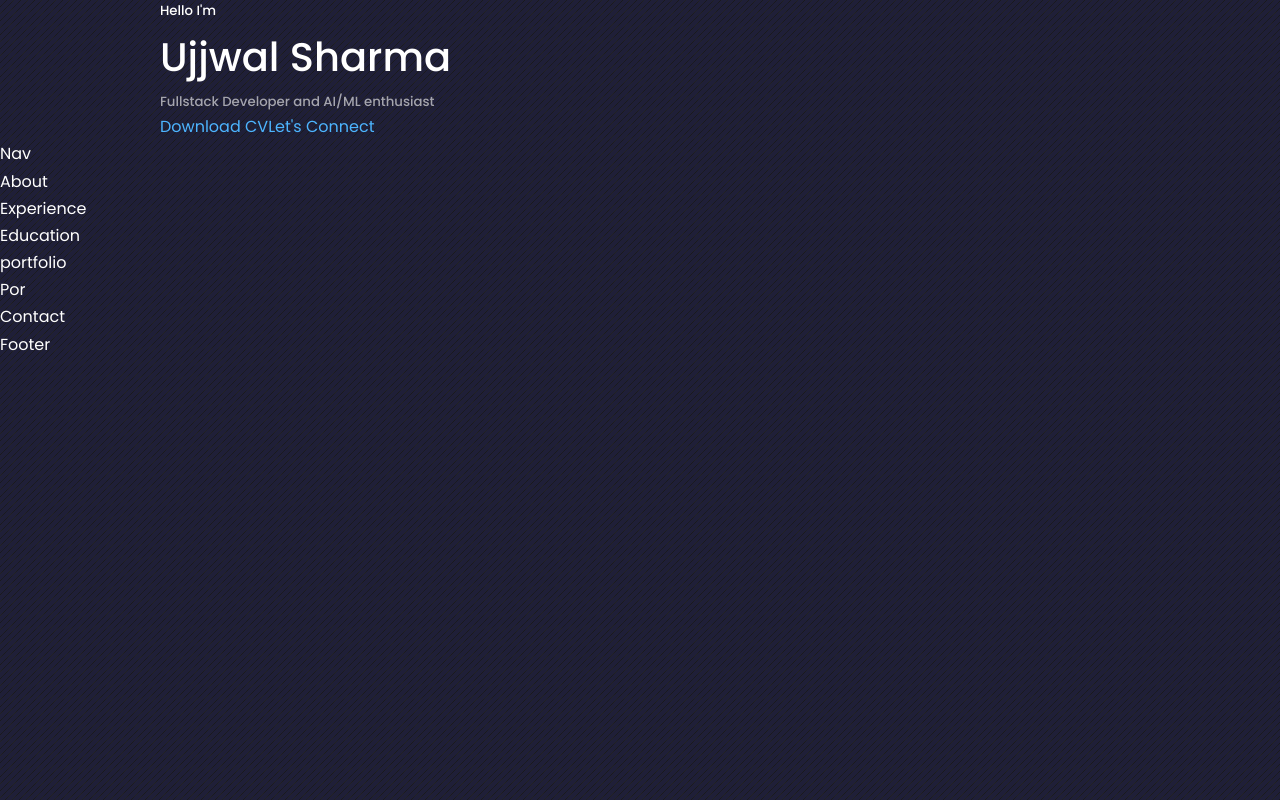
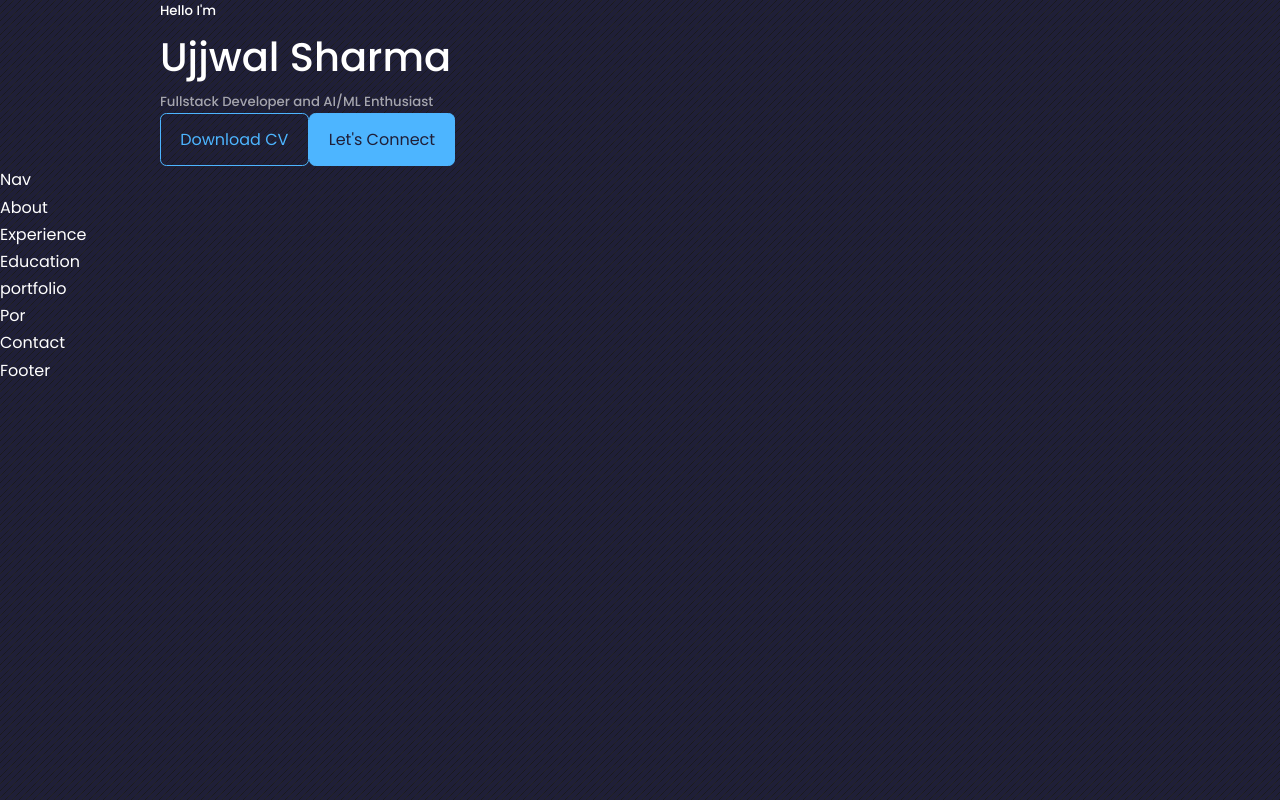
Before and after one commit to Ujjwalsharma7/Portfolio, a React (Create React App) app: page / in a window 1280 px wide. Built offline with nearby package versions, Linux system fonts and the light colour scheme.

Commit message:
added btn class in cta

```diff
--- a/src/components/header/CTA.jsx
+++ b/src/components/header/CTA.jsx
@@ -5,8 +5,8 @@ function CTA() {
   return (
 
       <div className="cta">
-        <a href={Resume} download>Download CV</a>
-        <a href="#contact">Let's Connect</a>
+        <a href={Resume} download className='btn'>Download CV</a>
+        <a href="#contact" className='btn btn-primary'>Let's Connect</a>
       </div>
 
   )
--- a/src/components/header/Header.jsx
+++ b/src/components/header/Header.jsx
@@ -7,7 +7,7 @@ function Header() {
     <div className="container header__container">
       <h5>Hello I'm</h5>
       <h1>Ujjwal Sharma</h1>
-      <h5 className='text-light'>Fullstack Developer and AI/ML enthusiast </h5>
+      <h5 className='text-light'>Fullstack Developer and AI/ML Enthusiast </h5>
       <CTA />
     </div>
    </header>
```
